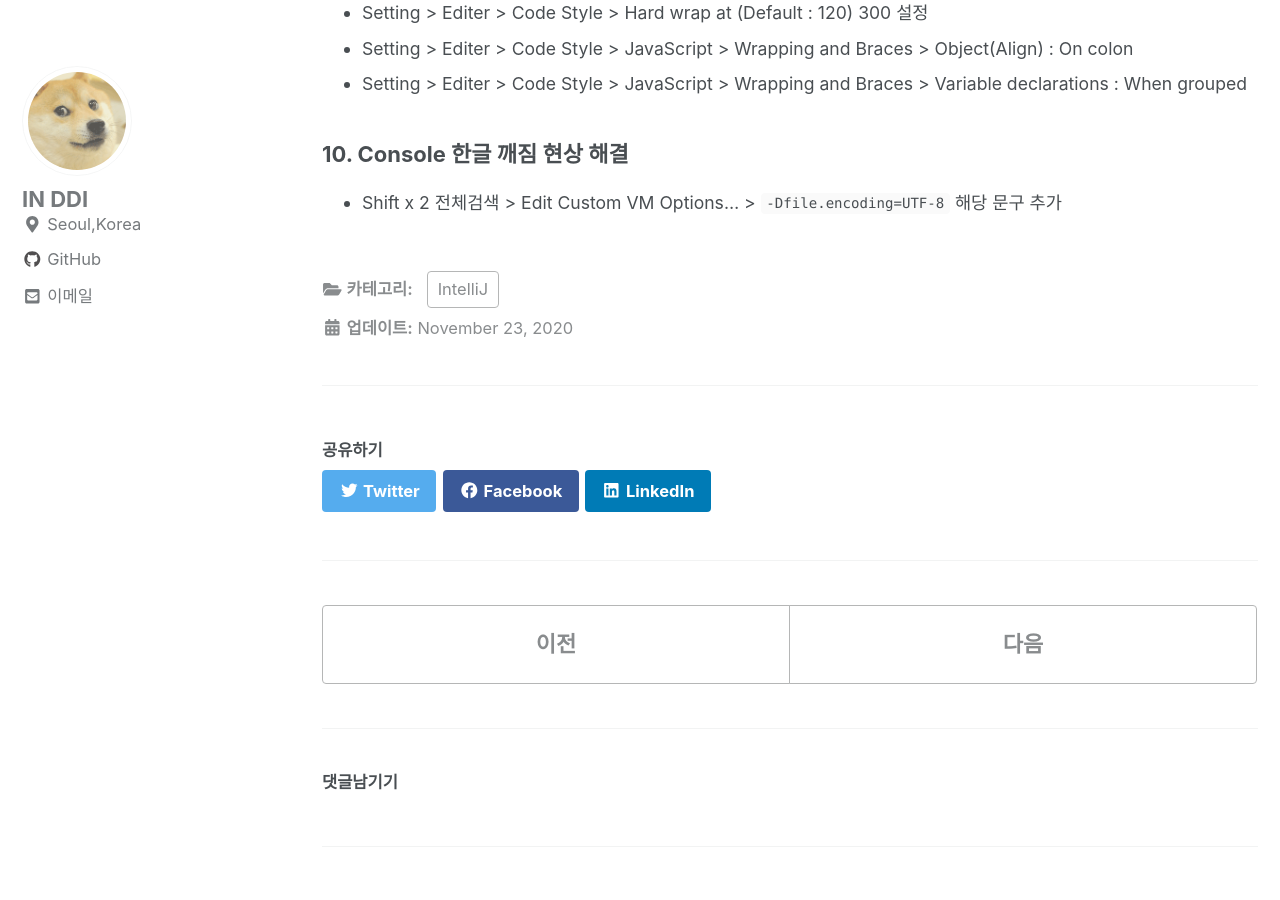
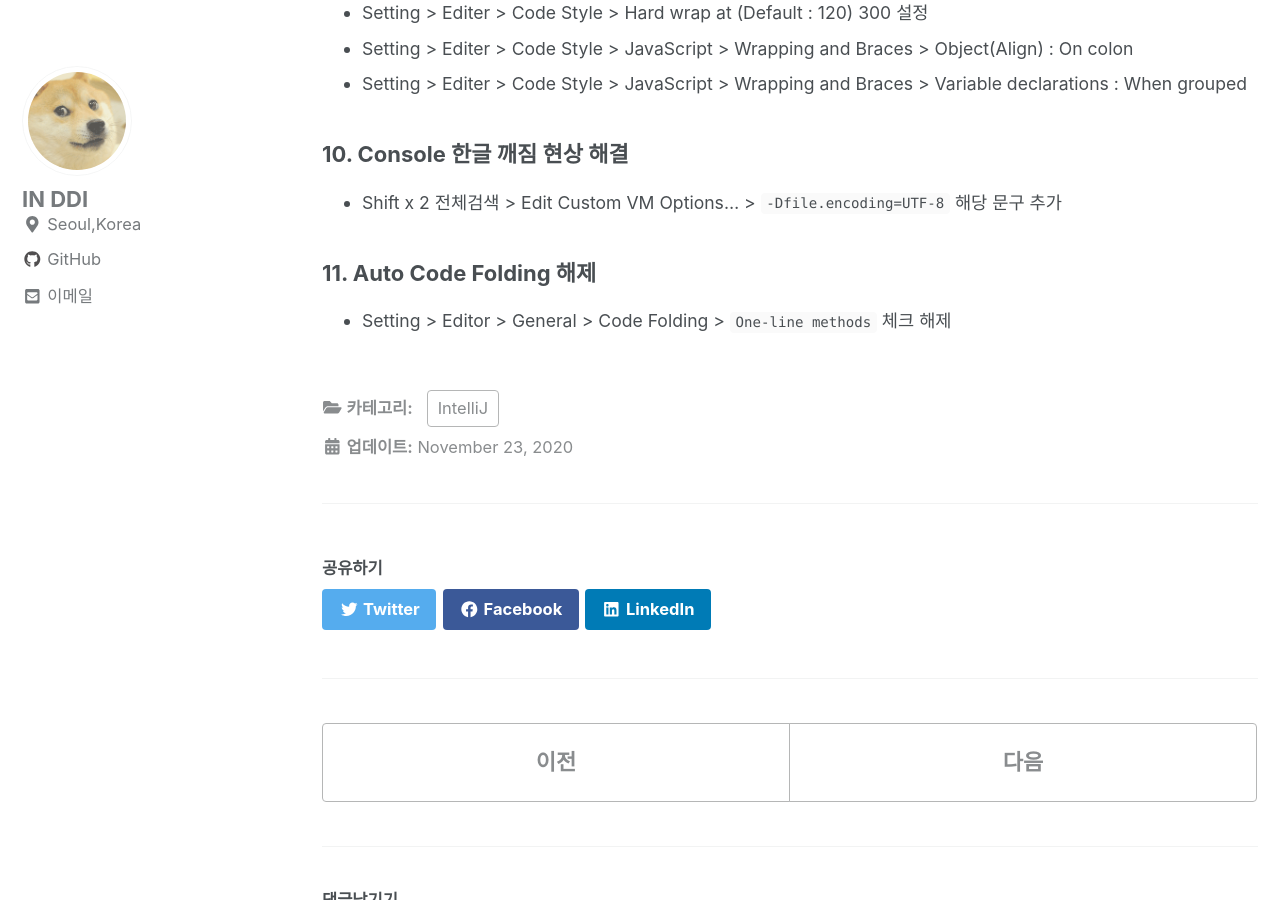
Before and after one commit to InSeok9068/inseok9068.github.io, a Jekyll site: the page built from _posts/intellij/2020-11-23-intellij-setting.md, in a window 1280 px wide and 900 px high, scrolled down 1720 px. Built offline with Jekyll 4.4.1, drawn with Linux system fonts in a browser that asks for light colours; cached includes are drawn as plain includes; nearby versions of some CDN libraries; comment, search, counter and statistics services are not loaded.

Commit message:
IntelliJ Setting 추가

```diff
--- a/_posts/intellij/2020-11-23-intellij-setting.md
+++ b/_posts/intellij/2020-11-23-intellij-setting.md
@@ -62,3 +62,7 @@ categories:
 ### 10. Console 한글 깨짐 현상 해결
 
 - Shift x 2 전체검색 > Edit Custom VM Options... > `-Dfile.encoding=UTF-8` 해당 문구 추가
+
+### 11. Auto Code Folding 해제
+
+- Setting > Editor > General > Code Folding > `One-line methods` 체크 해제
```
